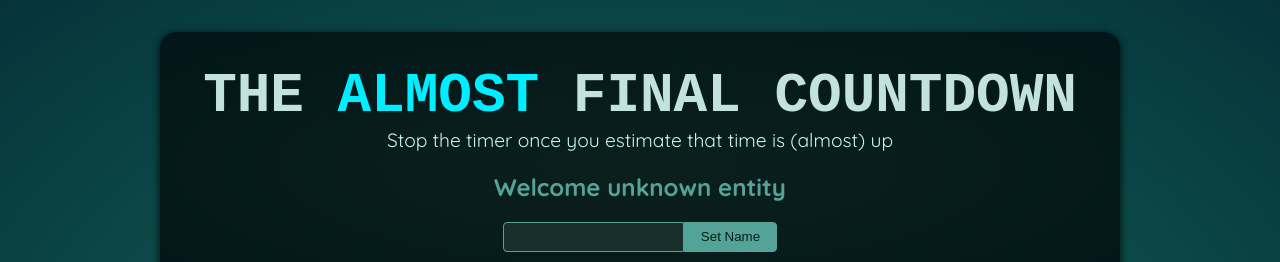
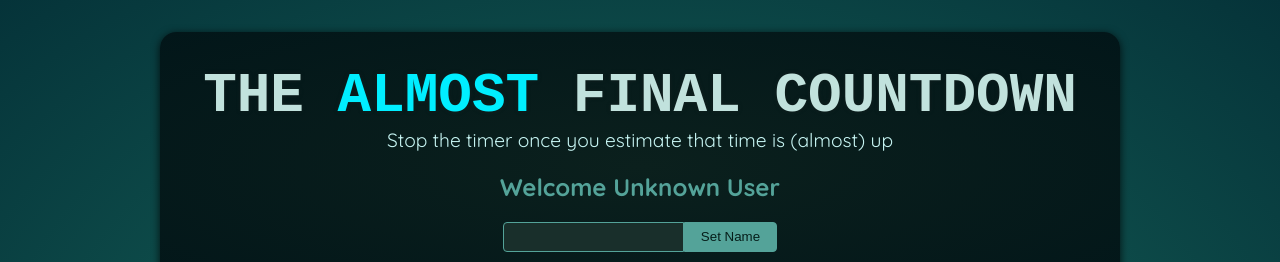
Before and after one commit to Taggartjoey9/React-Countdown, a React (Vite) app in the folder Countdown/: page / in a window 1280 px wide. Shown: the top 262 px of the page. Built offline with nearby package versions, Linux system fonts and the light colour scheme; a web font is replaced by a local one.

Commit message:
adding useRef hook to user name input

```diff
--- a/Countdown/src/components/Player.jsx
+++ b/Countdown/src/components/Player.jsx
@@ -1,10 +1,21 @@
+import { useState, useRef } from 'react';
+
 export default function Player() {
+
+  const [ typedName, setTypedName ] = useState(null);
+
+  const updatedName = useRef();
+
+  function handleName() {
+    setTypedName(updatedName.current.value)
+  }
+
     return (
       <section id="player">
-        <h2>Welcome unknown entity</h2>
+        <h2>Welcome {typedName ?? 'Unknown User'}</h2>
         <p>
-          <input type="text" />
-          <button>Set Name</button>
+          <input ref={updatedName} type="text" />
+          <button onClick={handleName}>Set Name</button>
         </p>
       </section>
     );
```
